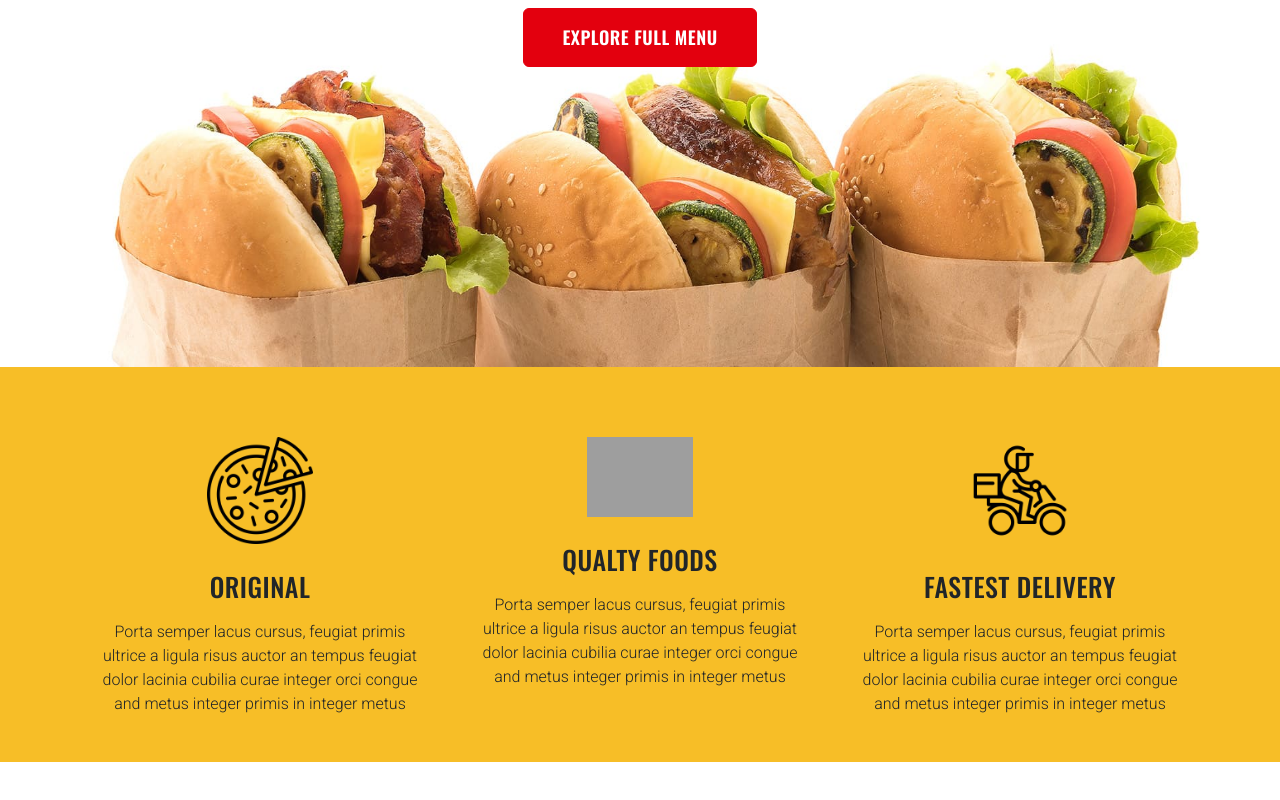
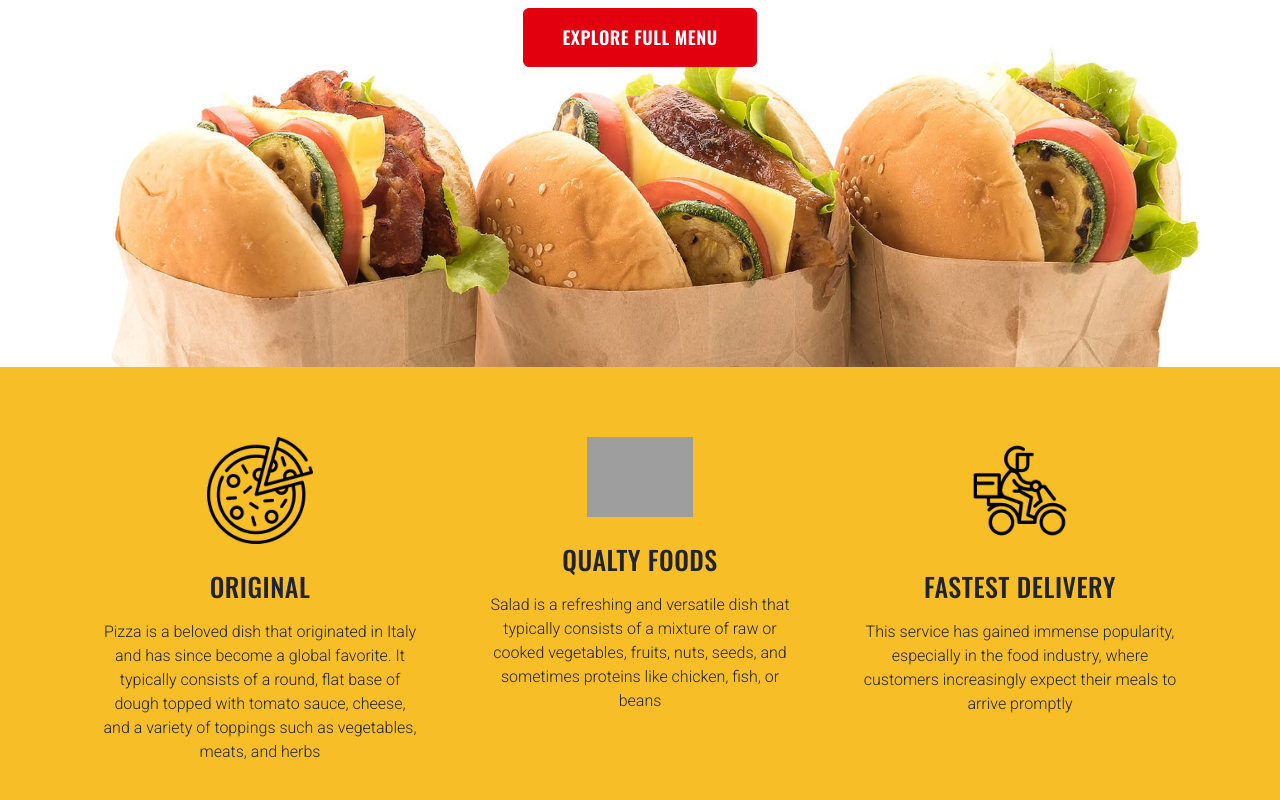
Before and after one commit to chirag-tech210/food_app, a React (Vite) app: page /about in a window 1280 px wide. Shown: the part 440-1240 px from the top of the page. Before the commit the page ends 1202 px from the top, so only its background shows below. Built offline with nearby package versions, Linux system fonts and the light colour scheme; grey boxes are pictures that could not be loaded.

Commit message:
Update Section2.jsx

```diff
--- a/src/pages/home/Section2.jsx
+++ b/src/pages/home/Section2.jsx
@@ -9,17 +9,17 @@ const mockData = [
     {
       image: Pizza,
       title: "Original",
-      paragraph: `Porta semper lacus cursus, feugiat primis ultrice a ligula risus auctor an tempus feugiat dolor lacinia cubilia curae integer orci congue and metus integer primis in integer metus`,
+      paragraph: `Pizza is a beloved dish that originated in Italy and has since become a global favorite. It typically consists of a round, flat base of dough topped with tomato sauce, cheese, and a variety of toppings such as vegetables, meats, and herbs`,
     },
     {
       image: Salad,
       title: "Qualty Foods",
-      paragraph: `Porta semper lacus cursus, feugiat primis ultrice a ligula risus auctor an tempus feugiat dolor lacinia cubilia curae integer orci congue and metus integer primis in integer metus`,
+      paragraph: `Salad is a refreshing and versatile dish that typically consists of a mixture of raw or cooked vegetables, fruits, nuts, seeds, and sometimes proteins like chicken, fish, or beans`,
     },
     {
       image: Delivery,
       title: "Fastest Delivery",
-      paragraph: `Porta semper lacus cursus, feugiat primis ultrice a ligula risus auctor an tempus feugiat dolor lacinia cubilia curae integer orci congue and metus integer primis in integer metus`,
+      paragraph: `This service has gained immense popularity, especially in the food industry, where customers increasingly expect their meals to arrive promptly`,
     },
     // Add more mock data objects as needed
   ];
```
